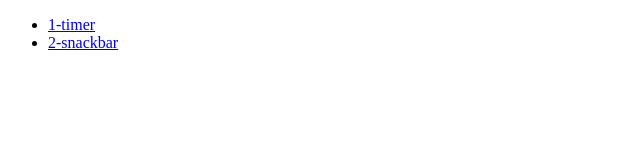
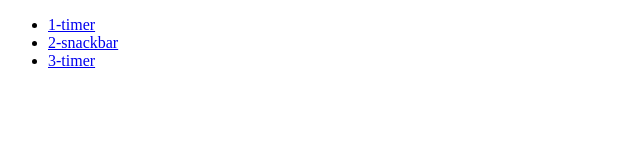
Before and after one commit to Jastik98/-goit-js-hw-10, a plain HTML site: page index.html in a window 1280 px wide. Shown: the full height of the page, 0-640 px from the left. Drawn offline with Linux system fonts and the light colour scheme.

Commit message:
Deploying to gh-pages from @ Jastik98/goit-js-hw-10@2517bd2735677e316d986612a245ce3875ba47fc 🚀

```diff
--- a/index.html
+++ b/index.html
@@ -9,6 +9,7 @@
     <ul class="nav">
       <li><a class="nav-link" href="./1-timer.html">1-timer</a></li>
       <li><a class="nav-link" href="./2-snackbar.html">2-snackbar</a></li>
+      <li><a class="nav-link" href="./3-timer.html">3-timer</a></li>
     </ul>
   </body>
 </html>
```
